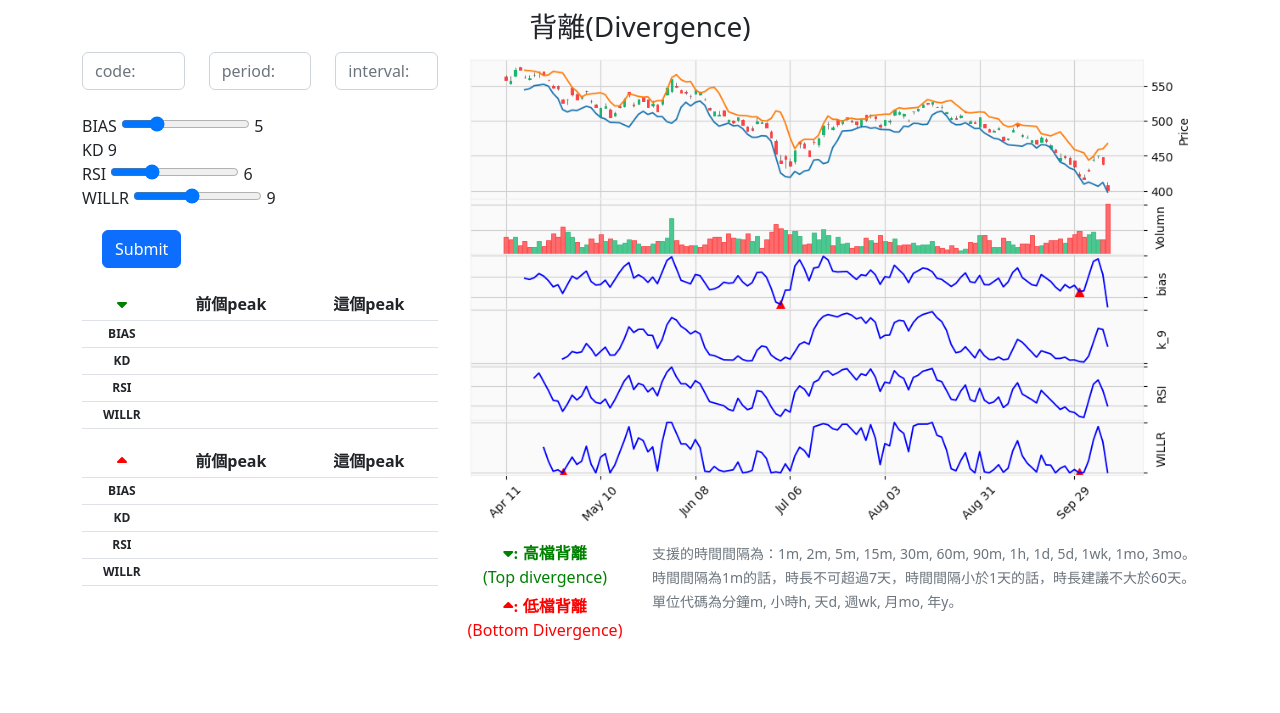
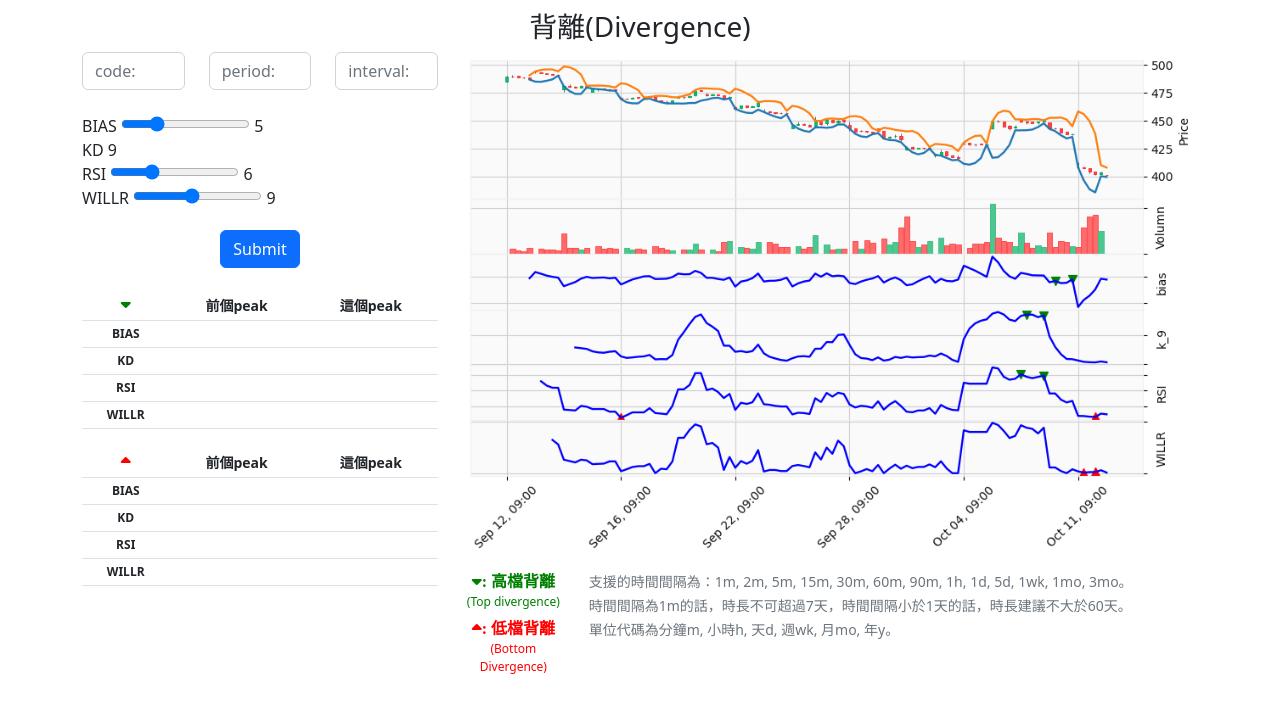
Before and after one commit to voho0000/django_stock_ta, a Django app: page / in a window 1280 px wide. Shown: the top 713 px of the page. Run offline with Django 3.2, Linux system fonts and the light colour scheme; lists and menus that the app fills with data are empty.

Commit message:
modify UI in windows

```diff
--- a/stock_ta/templates/index.html
+++ b/stock_ta/templates/index.html
@@ -39,15 +39,17 @@
                     <label>WILLR</label>
                     <input type="range" class="form-control-range" name="willr" min="0" max="20" value="9" oninput="this.nextElementSibling.value = this.value">
                     <output>9</output><br>
-                    <button class="btn btn-primary" type="submit" style="margin:20px">Submit</button>
+ 			    <div class="text-center">
+                    	<button class="btn btn-primary" type="submit" style="margin:20px">Submit</button>
+			    </div>
                  </form>
                  <div class="text-center">
                     <table class="table table-sm" >
-                        <thead>
+                        <thead >
                           <tr >
                             <th scope="col"><i class="fa fa-caret-down" style="color: green;"></i></th>
-                            <th scope="col">前個peak</th>
-                            <th scope="col">這個peak</th>
+                            <th scope="col" style="font-size: 14px;">前個peak</th>
+                            <th scope="col" style="font-size: 14px;">這個peak</th>
                           </tr>
                         </thead>
                         <tbody style="font-size: 12px;">
@@ -77,8 +79,8 @@
                         <thead>
                           <tr>
                             <th scope="col"><i class="fa-solid fa-caret-up" style="color: red"></i></th>
-                            <th scope="col">前個peak</th>
-                            <th scope="col">這個peak</th>
+                            <th scope="col" style="font-size: 14px;">前個peak</th>
+                            <th scope="col" style="font-size: 14px;">這個peak</th>
                           </tr>
                         </thead>
                         <tbody style="font-size: 12px;">
@@ -112,13 +114,13 @@
                     <img id="img" src="../static/ta.png"+ new Date().getTime(); class="img-fluid float-left" alt="stock ta picture">
                 </div>
                 <div class="row" >
-                  <div class="col-3 text-center">
-                    <i class="fa fa-caret-down" style="color: green;">: 高檔背離</i>
-                    <p style="color: green; margin-bottom: 5px;">(Top divergence)</p>
+                  <div class="col-2 text-center">
+                    <i class="fa fa-caret-down" style="color: green; ">: 高檔背離</i>
+                    <p style="color: green; margin-bottom: 5px; font-size:12px;">(Top divergence)</p>
                     <i class="fa-solid fa-caret-up" style="color: red">: 低檔背離</i>
-                    <p style="color: red;">(Bottom Divergence)</p>
+                    <p style="color: red; font-size:12px;">(Bottom Divergence)</p>
                   </div>
-                  <div class="col-9 text-start">
+                  <div class="col-10 text-start">
                     <small class="form-text text-muted">支援的時間間隔為：1m, 2m, 5m, 15m, 30m, 60m, 90m, 1h, 1d, 5d, 1wk, 1mo, 3mo。</small><br>
                     <small class="form-text text-muted">時間間隔為1m的話，時長不可超過7天，時間間隔小於1天的話，時長建議不大於60天。</small><br>
                     <small class="form-text text-muted">單位代碼為分鐘m, 小時h, 天d, 週wk, 月mo, 年y。</small>
```
Also changed, not shown: stock_ta/static/ta.png.
